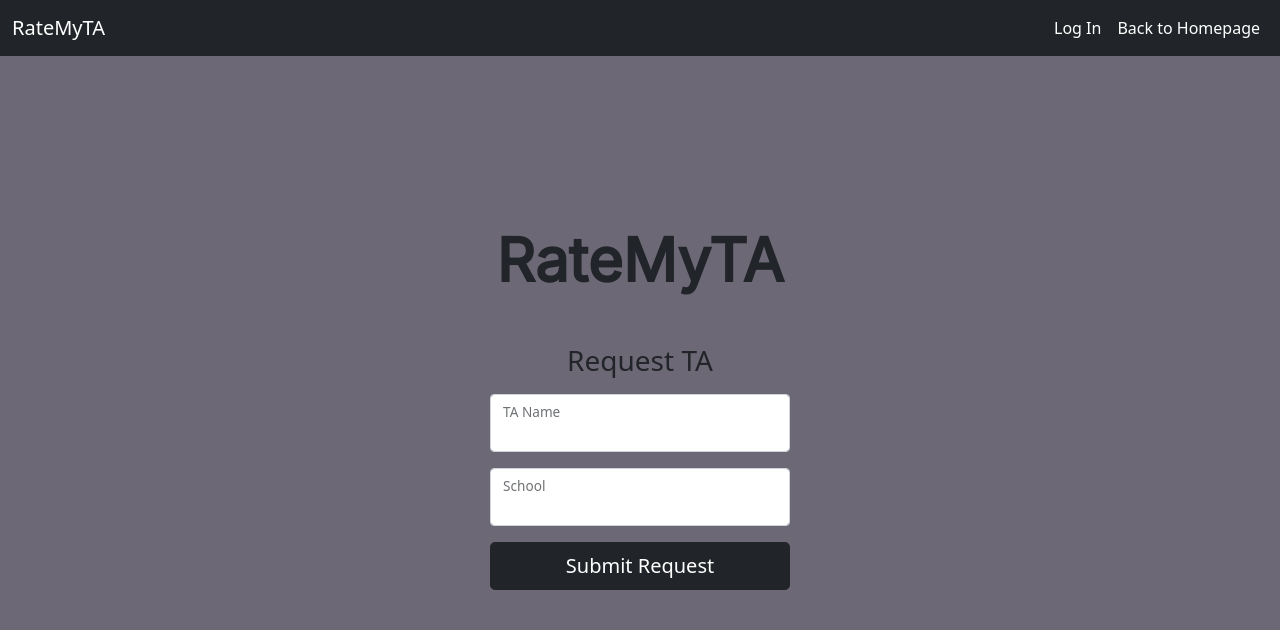
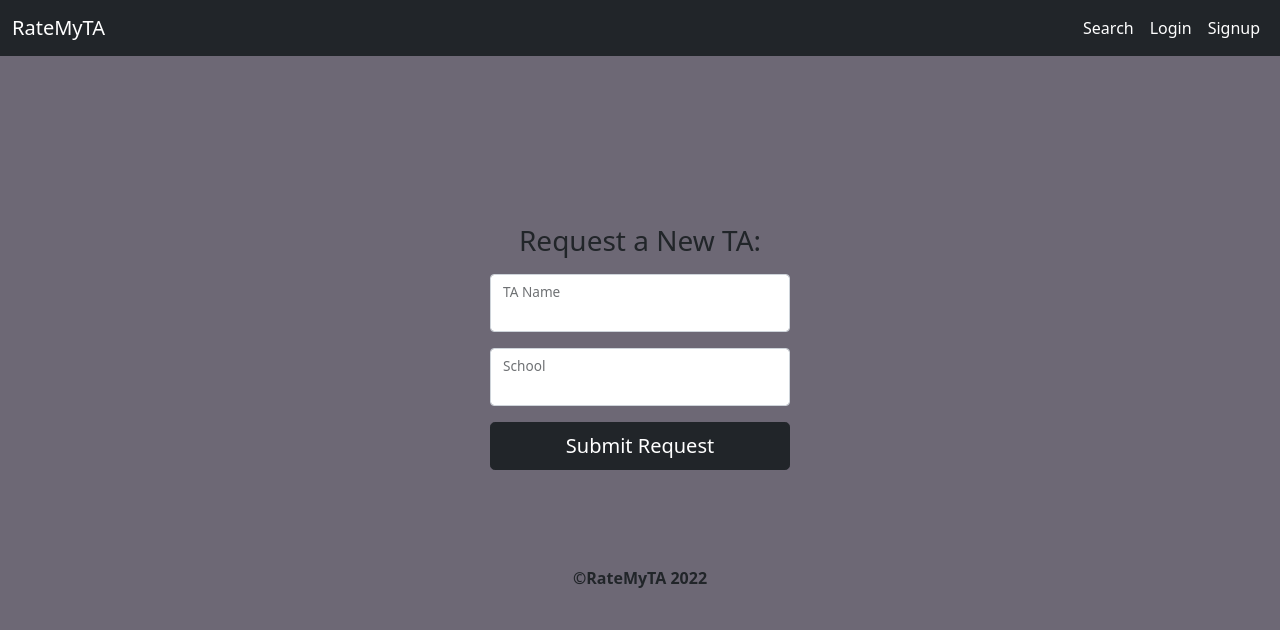
Before and after one commit to lcsulbaran/rate-my-ta, a Django app: page /ta-request/ in a window 1280 px wide. Shown: the top 630 px of the page. Run offline with Django 4.2, Linux system fonts and the light colour scheme.

Commit message:
cleaned up code

```diff
--- a/BackEndTesting/project/RateMyTA/templates/reviewResults.html
+++ b/BackEndTesting/project/RateMyTA/templates/review-results.html
@@ -10,7 +10,6 @@
     <link rel="preconnect" href="https://fonts.googleapis.com">
     <link rel="preconnect" href="https://fonts.gstatic.com" crossorigin>
     <link href="https://fonts.googleapis.com/css2?family=Inter&display=swap" rel="stylesheet">
-
 
     <title>Review Results</title>
 
--- a/BackEndTesting/project/RateMyTA/templates/search.html
+++ b/BackEndTesting/project/RateMyTA/templates/search.html
@@ -6,6 +6,7 @@
     <meta name="description" content="">
     <meta name="author" content="Mark Otto, Jacob Thornton, and Bootstrap contributors">
     <meta name="generator" content="Hugo 0.88.1">
+
     <title>Search</title>
 
     <link rel="canonical" href="https://getbootstrap.com/docs/5.1/examples/cover/">
@@ -83,10 +84,9 @@
 
     <script>
     $(document).ready(function() {
-        // messages timeout for 10 sec
         setTimeout(function() {
             $('.messages').fadeOut('slow');
-        }, 2000); // <-- time in milliseconds, 1000 =  1 sec
+        }, 2000);
     });
     </script>
 
--- a/BackEndTesting/project/RateMyTA/templates/signup.html
+++ b/BackEndTesting/project/RateMyTA/templates/signup.html
@@ -10,7 +10,6 @@
     <link rel="preconnect" href="https://fonts.googleapis.com">
     <link rel="preconnect" href="https://fonts.gstatic.com" crossorigin>
     <link href="https://fonts.googleapis.com/css2?family=Inter&display=swap" rel="stylesheet">
-
 
     <title>Sign Up</title>
 
@@ -74,8 +73,6 @@
         </div>
     </div>
 
-
-
     <!-- Optional JavaScript -->
     <!-- jQuery first, then Popper.js, then Bootstrap JS -->
     <script src="https://cdn.jsdelivr.net/npm/bootstrap@5.1.3/dist/js/bootstrap.bundle.min.js" integrity="sha384-ka7Sk0Gln4gmtz2MlQnikT1wXgYsOg+OMhuP+IlRH9sENBO0LRn5q+8nbTov4+1p" crossorigin="anonymous"></script>
--- a/BackEndTesting/project/RateMyTA/templates/ta-request.html
+++ b/BackEndTesting/project/RateMyTA/templates/ta-request.html
@@ -11,8 +11,7 @@
     <link rel="preconnect" href="https://fonts.gstatic.com" crossorigin>
     <link href="https://fonts.googleapis.com/css2?family=Inter&display=swap" rel="stylesheet">
 
-
-    <title>Sign Up</title>
+    <title>New TA Request</title>
 
   </head>
   <body style="background-color: #6d6875;">
@@ -24,24 +23,23 @@
           <span class="navbar-toggler-icon"></span>
         </button>
         <div class="collapse navbar-collapse" id="navbarNavAltMarkup">
-                <ul class="navbar-nav ms-auto">
-                    <li>
-                        <a class="nav-link text-white" href='../login'>Log In</a>
-                    </li>
-                    <li>
-                        <a class="nav-link text-white" href='../'>Back to Homepage</a>
-                    </li>
-                </ul>
+          <div class="navbar-nav ms-auto">
+            <a class="nav-link text-white" href='../'>Search</a>
+            {% if user.is_authenticated %}
+              <a class="nav-link text-white" href='../login'>Logout</a>
+            {% else %}
+              <a class="nav-link text-white" href='../login'>Login</a>
+              <a class="nav-link text-white" href='../signup'>Signup</a>
+            {% endif %}
+          </div>
         </div>
       </div>
     </nav>
 
-
     <div class="text-center mt-5" style = "padding-top: 120px;">
         <form method = "POST" action="" style="max-width: 300px; margin: auto;">
             {% csrf_token %}
-            <h1 style="font-family: 'Inter', sans-serif; font-size: 60px;" class="fw-bold mb-5">RateMyTA</h1>
-            <h1 class="h3 mb-3">Request TA</h1>
+            <h1 class="h3 mb-3">Request a New TA:</h1>
             <div class="form-floating mb-3">
                 {{form.name}}
                 <label for="floatingInput" class ="sr-only">TA Name</label>
@@ -67,8 +65,6 @@
         </div>
     </div>
 
-
-
     <!-- Optional JavaScript -->
     <!-- jQuery first, then Popper.js, then Bootstrap JS -->
     <script src="https://cdn.jsdelivr.net/npm/bootstrap@5.1.3/dist/js/bootstrap.bundle.min.js" integrity="sha384-ka7Sk0Gln4gmtz2MlQnikT1wXgYsOg+OMhuP+IlRH9sENBO0LRn5q+8nbTov4+1p" crossorigin="anonymous"></script>
--- a/BackEndTesting/project/RateMyTA/views.py
+++ b/BackEndTesting/project/RateMyTA/views.py
@@ -4,7 +4,6 @@ from urllib import request
 from django.shortcuts import render, redirect
 from django.http import HttpResponse
 from django.http import HttpResponseRedirect
-
 from .forms import SearchForm, SignupForm, TaRequestForm
 from .forms import LoginForm, NewReviewForm
 from .models import addUser, searchForTA
@@ -14,7 +13,8 @@ from django.contrib.auth import authenticate, login, logout
 from django.contrib import messages
 
 
-# Create your views here.
+
+#
 def showSignup(request):
     submitbutton= request.POST.get("submit")
 
@@ -28,14 +28,13 @@ def showSignup(request):
             full_name = form.cleaned_data.get("name")
             email = form.cleaned_data.get("email")
             password = form.cleaned_data.get("password")
-            valid = addUser(full_name,email,password)
-            if(valid == True):
+            if(User.objects.filter(username=full_name).exists()):
+                messages.error(request, "Username already exists. Please try again.")
+                return redirect('signup')
+            else:
                 newUser = User.objects.create_user(full_name,email,password)
                 messages.success(request, 'Sign up successful')
                 return redirect('../login')
-            else:
-                messages.error(request, "Username already exists. Please try again.")
-                return redirect('signup')
 
     else:
         form = SignupForm()
@@ -43,6 +42,8 @@ def showSignup(request):
     return render( request, 'signup.html', context)
 
 
+
+# shows the search page
 def showSearch(request):
 
     searchButton = request.POST.get("submit")
@@ -55,13 +56,14 @@ def showSearch(request):
         if form.is_valid():
             searchString = form.cleaned_data.get("searchQuery")
             # searchForTA(searchString)
-            return redirect('searchResults', ss=searchString)
+            return redirect('search-results', ss=searchString)
 
     else:
         form = SearchForm()
 
     context = {'form': form,'searchString': searchString, 'searchButton':searchButton}
     return render(request, 'search.html', context)
+
 
 
 def showSearchResults(request, ss):
@@ -77,6 +79,7 @@ def showSearchResults(request, ss):
     return render(request,'search-results.html', context)
 
 
+
 def showReviewResults(request):
     taId = request.POST.get('submitButton', None)
     reviews = findReviews(taId)
@@ -86,7 +89,9 @@ def showReviewResults(request):
         context = {'reviews': orderedReviews, 'size':len(reviews), 'TA': TA, 'id':TA['_id']}
     else:
         context = {'reviews': orderedReviews, 'size':len(reviews), 'TA': TA}
-    return render(request, 'reviewResults.html', context)
+    return render(request, 'review-results.html', context)
+
+
 
 def showLogin(request):
     logout(request)
@@ -101,7 +106,6 @@ def showLogin(request):
         if form.is_valid():
             username = form.cleaned_data.get("username")
             password = form.cleaned_data.get("password")
-            verifyUser(username,password)
             user = authenticate(username = username, password = password)
             if user is not None:
                 login(request, user)
@@ -149,10 +153,11 @@ def showNewReview(request):
             context = {'form': form, 'title':title,'body':body,'courseCode':courseCode,'rating':rating, 'submitbutton': submitbutton, 'TA': TA, 'id':TA['_id']}
         else:
             context = {'form': form, 'title':title,'body':body,'courseCode':courseCode,'rating':rating, 'submitbutton': submitbutton, 'TA': TA}
-        return render( request, 'newReview.html', context)
+        return render( request, 'new-review.html', context)
 
     else:
         return redirect('../login')
+
 
 
 def showTARequest(request):
--- a/BackEndTesting/project/project/urls.py
+++ b/BackEndTesting/project/project/urls.py
@@ -22,7 +22,7 @@ urlpatterns = [
     path('admin/', admin.site.urls),
     path('login/', views.showLogin, name='login'),
     path('signup/', views.showSignup, name='signup'),
-    path('search-results/<str:ss>/', views.showSearchResults, name='searchResults'),
+    path('search-results/<str:ss>/', views.showSearchResults, name='search-results'),
     path('new-review/', views.showNewReview, name='new-review'),
     path('review-results/', views.showReviewResults, name='review-results'),
     path('ta-request/', views.showTARequest, name = 'ta-request'),
```
Also changed, not shown: BackEndTesting/project/RateMyTA/models.py (+4 -10 lines), BackEndTesting/project/RateMyTA/templates/login.html (+1 -6 lines), BackEndTesting/project/RateMyTA/templates/search-results.html (+1 -30 lines), BackEndTesting/project/RateMyTA/templates/new-review.html (renamed from BackEndTesting/project/RateMyTA/templates/newReview.html). Lines whose indentation alone changed are shown as unchanged.
